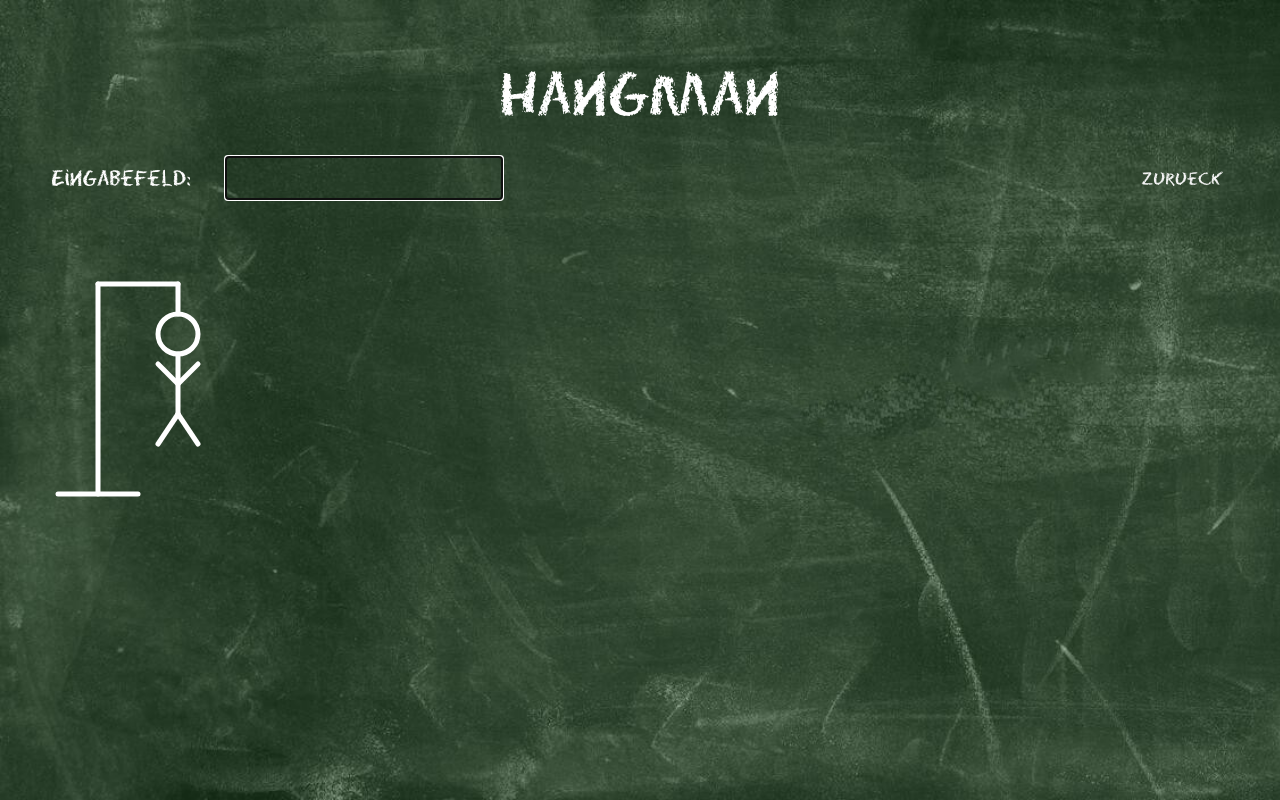
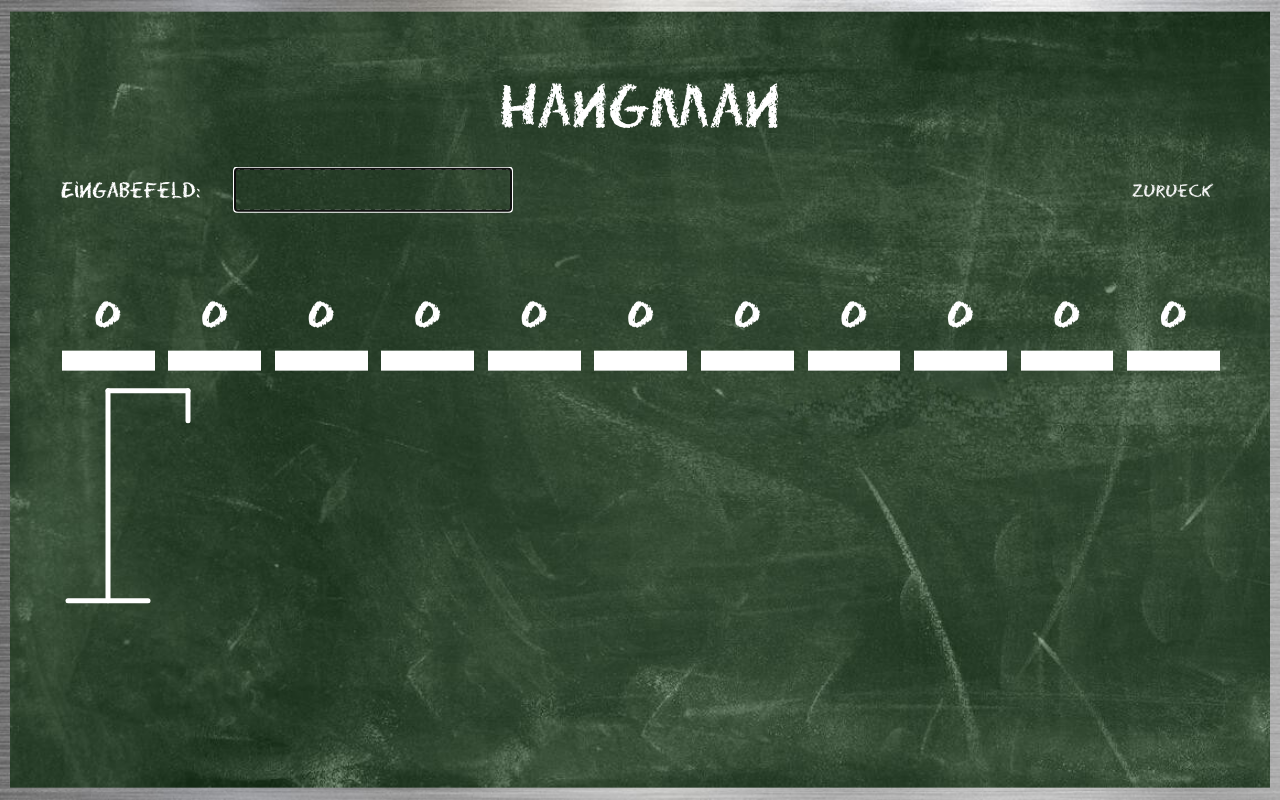
Before and after one commit to Tetoji/Hangman-Projekt, a Django app: page /game/ in a window 1280 px wide. Run offline with Django 4.2, Linux system fonts and the light colour scheme; data comes from the database, SQL or seed files in the repository; both versions use the stored data as it was after the commit; some libraries are stand-ins or nearby versions.

Commit message:
Fix 1000

```diff
--- a/hangmanapp/static/game.css
+++ b/hangmanapp/static/game.css
@@ -11,15 +11,30 @@
 }
 
 body {
-  padding: 3vw;
+  background-image: url("5f1fd7a07598c033cb7a4b6e_alu_bg.jpg");
+  background-size: cover;
+  background-repeat: no-repeat;
+  background-color: rgb(189, 183, 183);
+  min-height: 100vh;
+  font-family: "EraserDust";
+}
+
+.blackboard
+{
+  max-width: 98.5%;
+  min-height: 97vh;
   background-image: url("Tafel_neu.jpeg");
   background-size: cover;
   background-repeat: no-repeat;
-  /* display: flex;
-    justify-content: center;
-    align-items: center; */
-  min-height: 100vh;
+  justify-content: center;
+  align-items: center;
   font-family: "EraserDust";
+  font-size: 30px;
+  color: whitesmoke;
+  margin: auto;
+  position: relative;
+  transform: translateY(1.5%);
+  padding: 3vw;
 }
 
 /* .wordLine {
@@ -119,5 +134,5 @@ button:hover{
 
 .figure-part
 {
-    display: block;
+    display: none;
 }
--- a/hangmanapp/static/game_logik.js
+++ b/hangmanapp/static/game_logik.js
@@ -8,7 +8,7 @@ function checkLetter(event) {
     let cookie = document.cookie;
     let cookieData = cookie.split('=');
     let token = cookieData[ 1 ];
-    let letter = document.getElementById("letterInputField").value.toUpperCase();
+    let letter = document.getElementById("letterInput").value.toUpperCase();
     let checktletter = false;
 
     checkedLettersArray.forEach(entry => {
@@ -21,7 +21,7 @@ function checkLetter(event) {
 
     if (letter !== '' && event.key === 'Enter') {
         if (checktletter) {
-            console.log('this letter was alredy used!');
+            console.log('this letter was already used!');
             document.getElementById('letterInput').value = '';
         }
         else {
--- a/hangmanapp/templates/hangman_game.html
+++ b/hangmanapp/templates/hangman_game.html
@@ -35,6 +35,7 @@
   </head>
 
   <body>
+    <div class="blackboard">
       <div class="header">Hangman</div>
       <div class="stuff">
         <div class="letterInput">
@@ -47,25 +48,29 @@
             onkeyup="checkLetter(event)"
             autocomplete="off"
             autofocus
-		  onkeyup="checkLetter(event)">
+            onkeyup="checkLetter(event)"
+          />
         </div>
-      <div class="backButton"><button
+        <div class="backButton">
+          <button
             type="button"
             id="backToMenu"
-          onclick="window.location.href='http://localhost:8000/menue'">Zurueck</button></div>
+            onclick="window.location.href='http://localhost:8000/menue'"
+          >
+            Zurueck
+          </button>
+        </div>
       </div>
 
       <div class="wordLines">
-      {% for letter in checkLetters %}
-      {% if letter != ',' %}
+        {% for letter in wordLetters %} {% if letter != ',' %}
         <div class="letterElement">
           <div class="gridElement">
             <span class="letter">{{letter}}</span>
             <div class="wordLine"></div>
           </div>
         </div>
-      {% endif %}
-      {% endfor %}
+        {% endif %} {% endfor %}
       </div>
 
       <div class="game-container">
@@ -93,5 +98,6 @@
       {{ wordLetters|json_script:"wordLetters" }}
       {{ checkedLetters|json_script:"checkedLetters" }}
       <script src="{% static 'game_logik.js' %}"></script>
+    </div>
   </body>
 </html>
--- a/hangmanapp/templates/menue.html
+++ b/hangmanapp/templates/menue.html
@@ -28,6 +28,7 @@
   </head>
 
   <body>
+    <div class = "blackboard">
       <div class="card">
         <div class="container">
           <b>Menue</b>
@@ -71,5 +72,6 @@
       <!--transportiert die HTML Variable von Python an die javaScript Datei-->
       {{ allPlayer|json_script:"allPlayer" }}
       <script src="{% static 'menue_logik.js' %}"></script>
+    </div>
   </body>
 </html>
```
Also changed, not shown: hangmanapp/static/losepage.css (+14 -3 lines), hangmanapp/static/menue.css (+14 -2 lines), hangmanapp/static/winpage.css (+14 -3 lines), hangmanapp/templates/losepage.html (+6 -4 lines), hangmanapp/templates/winpage.html (+5 -3 lines), db.sqlite3, hangmanapp/static/5f1fd7a07598c033cb7a4b6e_alu_bg.jpg (added), hangmanapp/static/TabelmitRand.jpg (added). Lines whose indentation alone changed are shown as unchanged.
